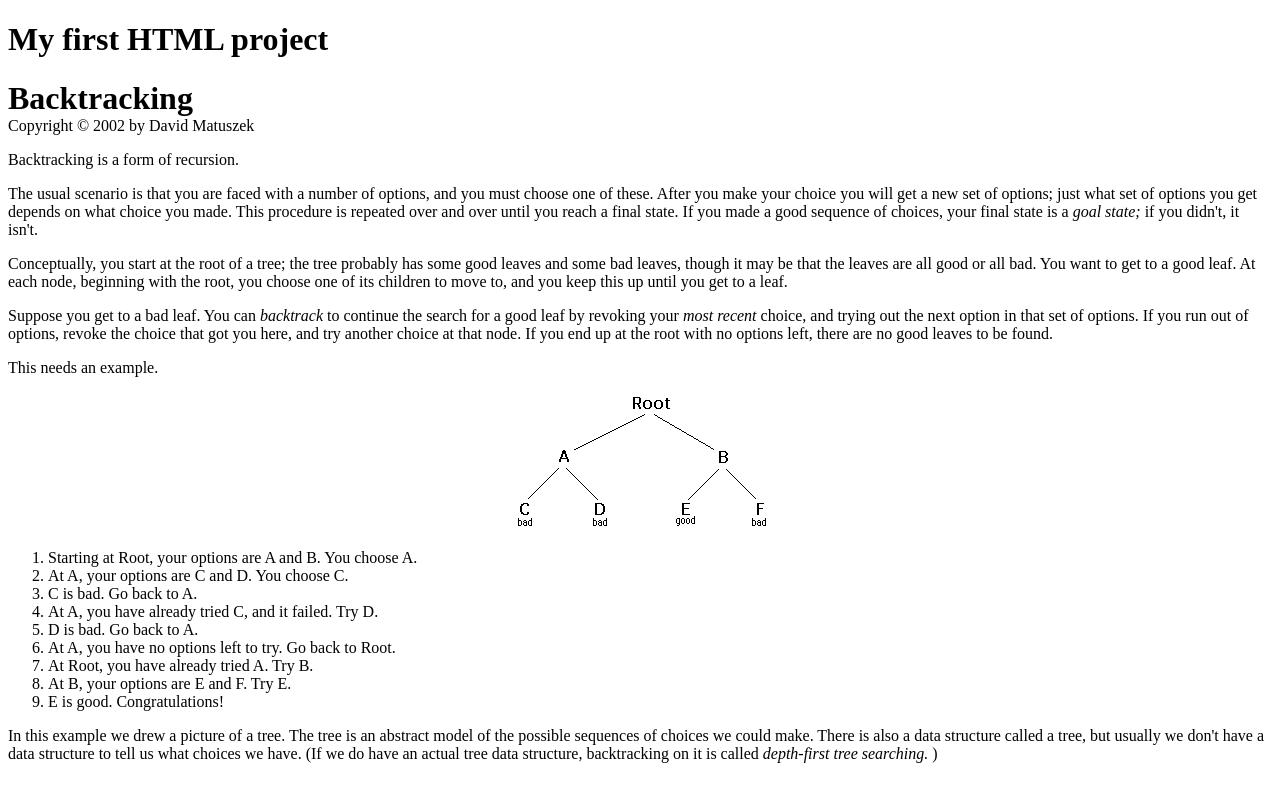
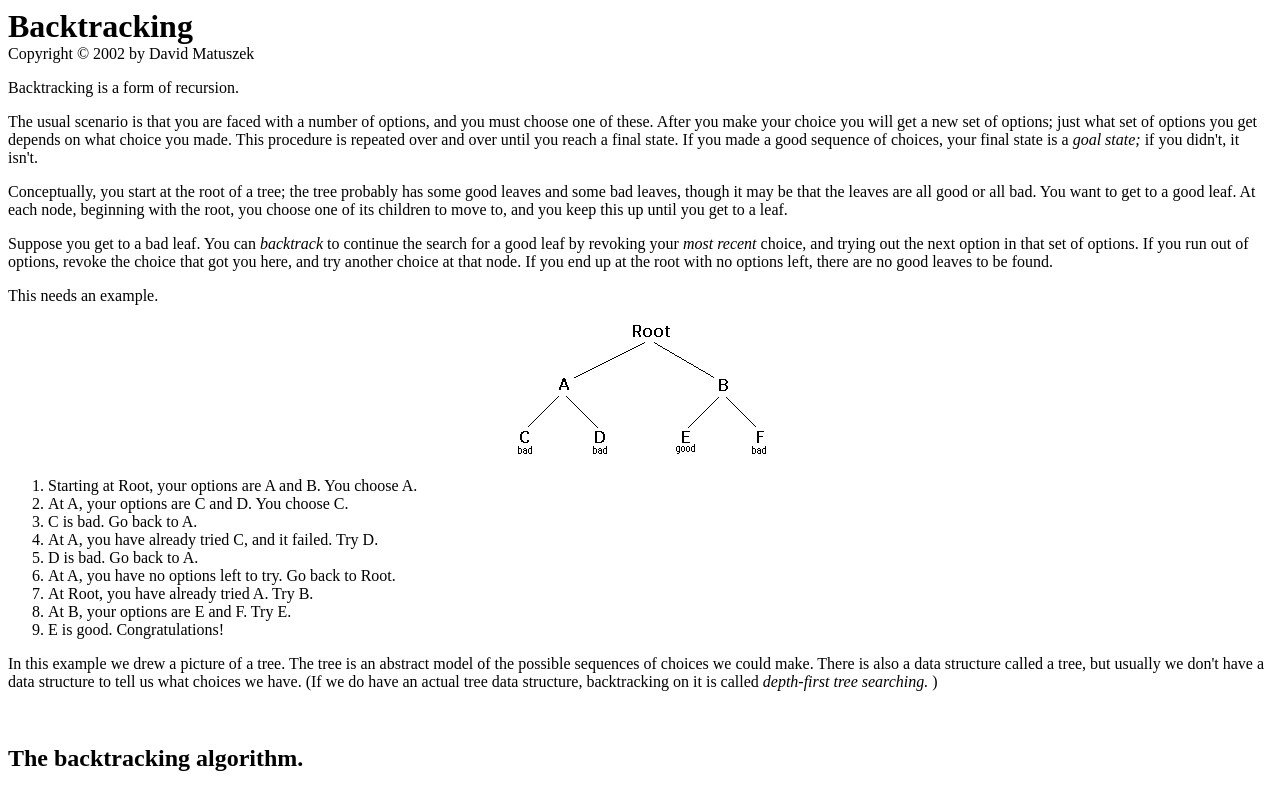
Before and after one commit to bsddv532/backtracking, a plain HTML site: page index.html in a window 1280 px wide. Shown: the top 789 px of the page. Drawn offline with Linux system fonts and the light colour scheme; files whose address does not match are found by name.

Commit message:
First HTML Project

```diff
--- a/index.html
+++ b/index.html
@@ -8,8 +8,6 @@
     <link rel="icon" href="../project-1/image/pikachu.png">
 </head>
 <body>
-<h1>My first HTML project</h1>
-
     <b> <font size="+3">Backtracking</font> </b><br>
     Copyright &copy 2002 by David Matuszek
 
```
